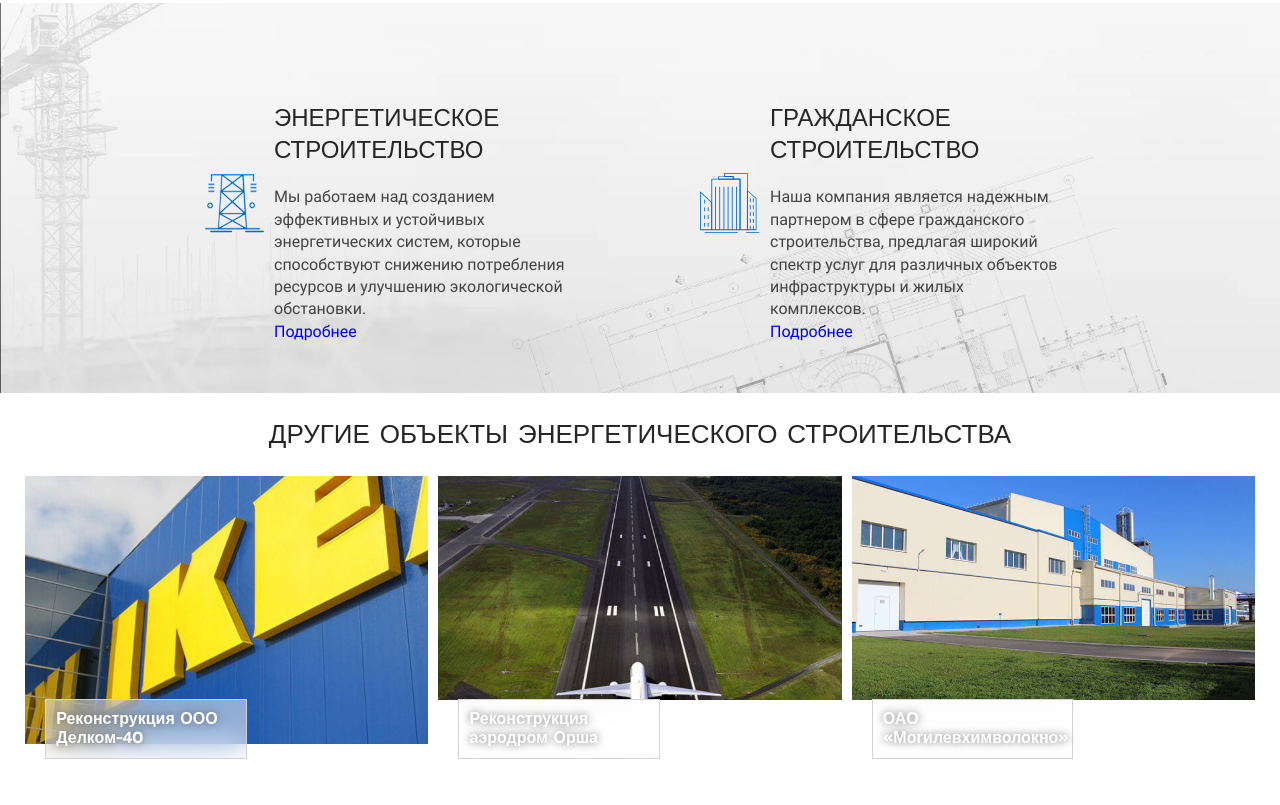
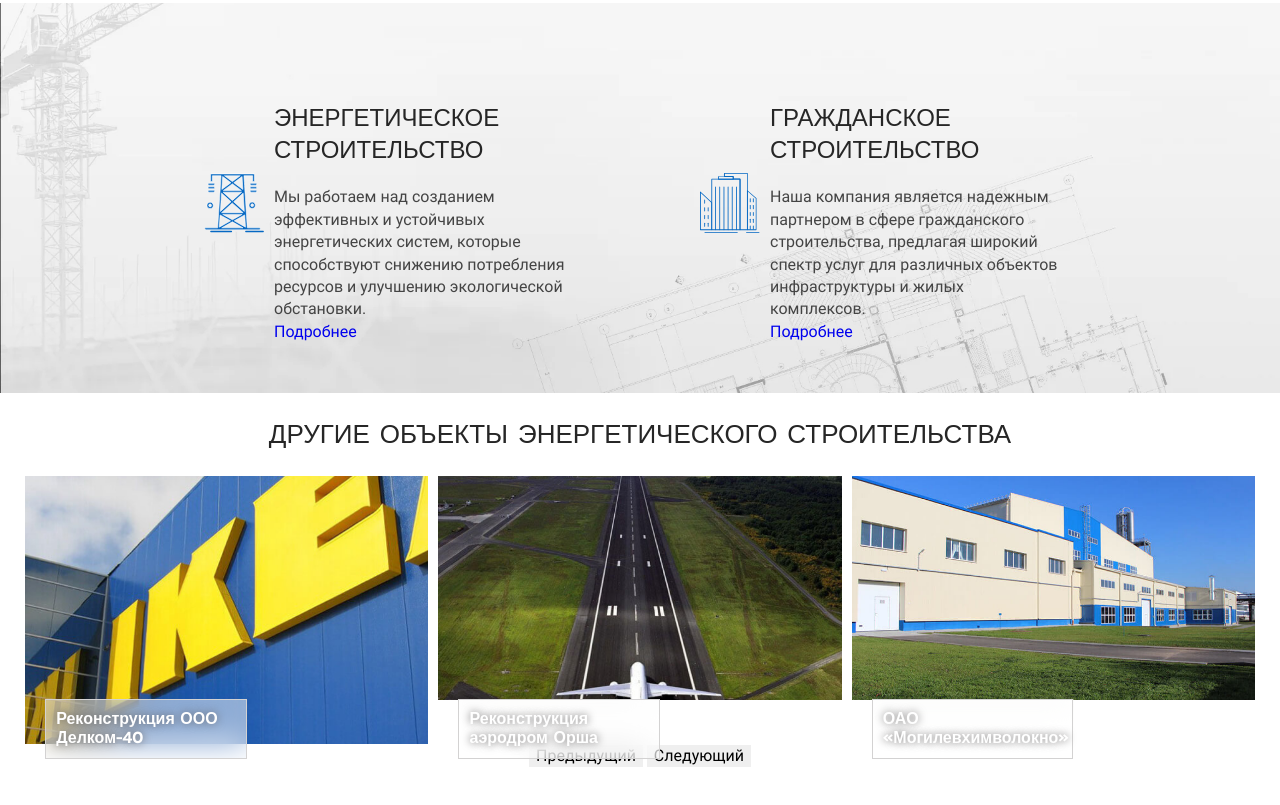
Before and after one commit to Ramitsan/Test-Tale, a website: page source/index.html in a window 1280 px wide. Shown: the part 1324-2129 px from the top of the page. Drawn offline with nearby package versions, Linux system fonts and the light colour scheme; files that its build step writes are made by us from their sources.

```diff
--- a/source/index.html
+++ b/source/index.html
@@ -185,8 +185,8 @@
         </div>
 
         <div class="slider__buttons">
-          <button class="btn slider__button slider__button--prev" type="button"></button>
-          <button class="btn slider__button slider__button--next" type="button"></button>
+          <button class="btn slider__button slider__button--prev" type="button">Предыдущий</button>
+          <button class="btn slider__button slider__button--next" type="button">Следующий</button>
         </div>
 
         <div class="slider__toggles">
```
